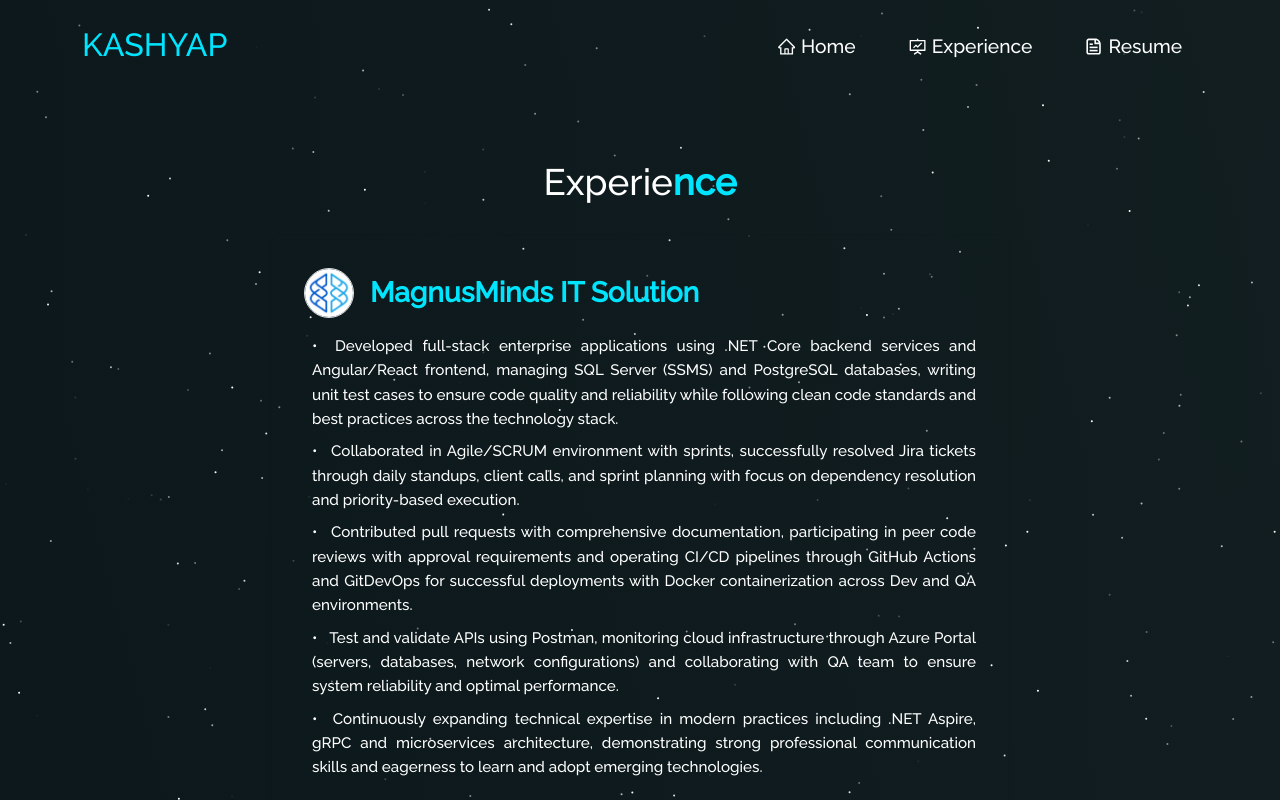
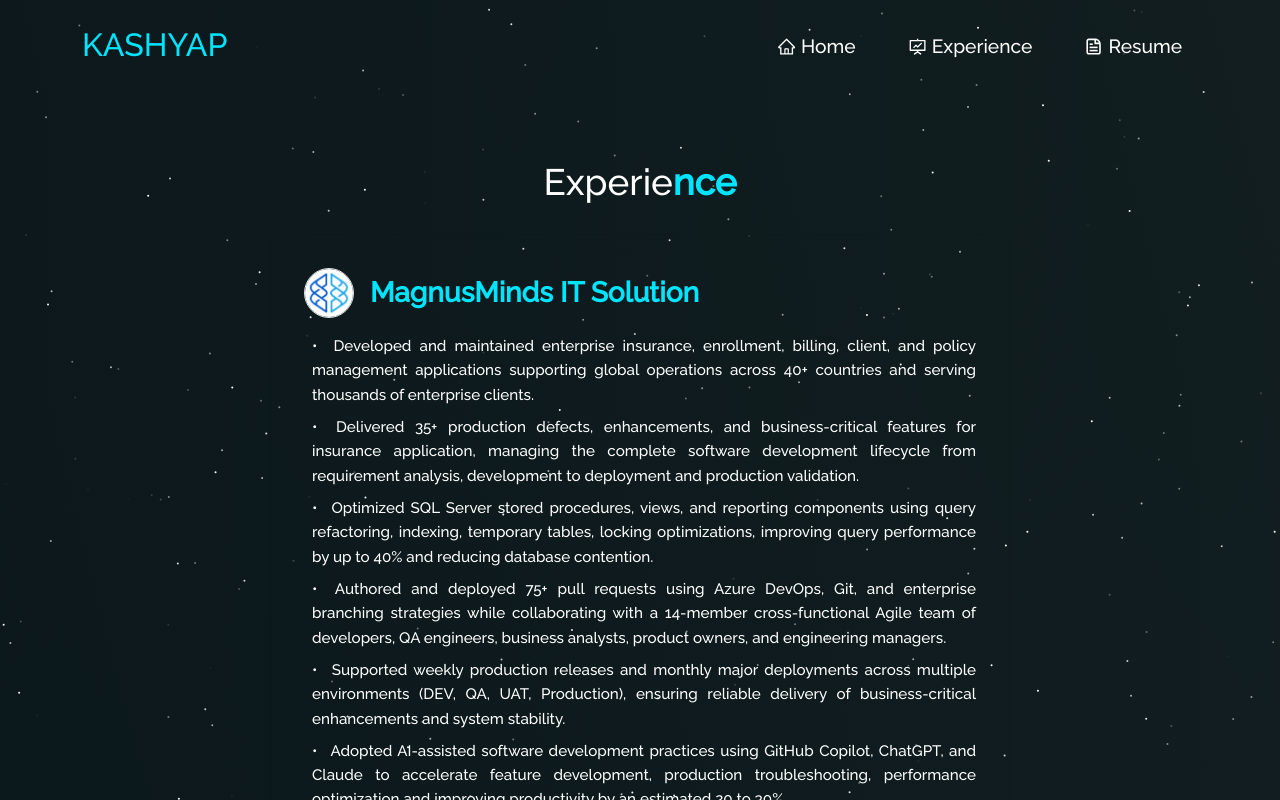
Before and after one commit to kashyap1807/kashyap_portfolio, a React (Create React App) app: page /experience in a window 1280 px wide. Shown: the top 800 px of the page. Built offline with nearby package versions, Linux system fonts and the light colour scheme.

Commit message:
Refactor code structure for improved readability and maintainability

```diff
--- a/src/components/About/Experience.js
+++ b/src/components/About/Experience.js
@@ -13,11 +13,12 @@ function Experience() {
       url: "https://www.magnusminds.net/",
       logo: magnusmindLogo,
       details: [
-        "Developed full-stack enterprise applications using .NET Core backend services and Angular/React frontend, managing SQL Server (SSMS) and PostgreSQL databases, writing unit test cases to ensure code quality and reliability while following clean code standards and best practices across the technology stack.",
-        "Collaborated in Agile/SCRUM environment with sprints, successfully resolved Jira tickets through daily standups, client calls, and sprint planning with focus on dependency resolution and priority-based execution.",
-        "Contributed pull requests with comprehensive documentation, participating in peer code reviews with approval requirements and operating CI/CD pipelines through GitHub Actions and GitDevOps for successful deployments with Docker containerization across Dev and QA environments.",
-        "Test and validate APIs using Postman, monitoring cloud infrastructure through Azure Portal (servers, databases, network configurations) and collaborating with QA team to ensure system reliability and optimal performance.",
-        "Continuously expanding technical expertise in modern practices including .NET Aspire, gRPC and microservices architecture, demonstrating strong professional communication skills and eagerness to learn and adopt emerging technologies.",
+        "Developed and maintained enterprise insurance, enrollment, billing, client, and policy management applications supporting global operations across 40+ countries and serving thousands of enterprise clients.",
+        "Delivered 35+ production defects, enhancements, and business-critical features for insurance application, managing the complete software development lifecycle from requirement analysis, development to deployment and production validation.",
+        "Optimized SQL Server stored procedures, views, and reporting components using query refactoring, indexing, temporary tables, locking optimizations, improving query performance by up to 40% and reducing database contention.",
+        "Authored and deployed 75+ pull requests using Azure DevOps, Git, and enterprise branching strategies while collaborating with a 14-member cross-functional Agile team of developers, QA engineers, business analysts, product owners, and engineering managers.",
+        "Supported weekly production releases and monthly major deployments across multiple environments (DEV, QA, UAT, Production), ensuring reliable delivery of business-critical enhancements and system stability.",
+        "Adopted AI-assisted software development practices using GitHub Copilot, ChatGPT, and Claude to accelerate feature development, production troubleshooting, performance optimization and improving productivity by an estimated 20 to 30%.",
       ],
     },
     {
@@ -25,7 +26,7 @@ function Experience() {
       url: "https://www.prudentcorporate.com/",
       logo: PruLogo,
       details: [
-        "Developed and maintained full-stack features and resolved bugs for FundzBazar, a production app serving 1.9+ million users, implementing comprehensive insurance modules that increased user engagement by 10%.",
+        "Implemented and enhanced full-stack features and resolved bugs for FundzBazar, a production app serving 1.9+ million users, implementing comprehensive insurance modules that increased user engagement by 10%.",
         "Architected 16+ custom reports with advanced filtering capabilities for PrudentPBD (MVC) & Admin (Desktop App), improving operational efficiency for 1000+ employees and reducing manual data processing time by 60%.",
         "Optimized database performance by implementing efficient stored procedures and query optimization, resulting in 50% faster page load and 30% reduction in server response time.",
         "Collaborated in agile sprints using ASP.NET Core, Angular, MVC, and SSMS, delivering 20+ features on schedule while maintaining a 95% code review approval rate.",
@@ -46,8 +47,10 @@ function Experience() {
       url: "https://www.tcs.com/",
       logo: TCSLogo,
       details: [
-        "Promoted TCS events, programs, and initiatives to students, and shared information and updates provided by TCS.",
-        "Acted as a bridge between students and TCS.",
+        "Promoted TCS events, programs, and initiatives to Bvm college students and the wider community.",
+        "Shared information and updates provided by TCS, keeping the audience informed.",
+        "Assisted in organizing and facilitating campus placement recruitment drives.",
+        "Acted as a bridge between Bvm students and TCS, addressing inquiries and fostering engagement.",
       ],
     },
   ];
--- a/src/components/Home/HireMe.js
+++ b/src/components/Home/HireMe.js
@@ -71,7 +71,7 @@ function HireMe() {
           e.target.style.color = "#00e5ff";
         }}
       >
-        Hire Me!
+        Connect With Me
       </Button>
 
       <Modal show={show} onHide={handleClose} centered>
--- a/src/components/Home/Home2.js
+++ b/src/components/Home/Home2.js
@@ -19,9 +19,9 @@ function Home2() {
             <p className="home-about-body">
               Result-Driven &nbsp;
               <i>
-                <b className="purple">Full-stack Developer</b> &nbsp;
+                <b className="purple">Software Engineer</b> &nbsp;
               </i>
-              with 2+ year of experience working on enterprise-level
+              with 2.5+ year of experience building on enterprise-scale
               applications using &nbsp;
               <i>
                 <b className="purple">
@@ -31,11 +31,11 @@ function Home2() {
               </i>
               <br />
               <br />
-              with a focus on microservices architecture, performance optimization,
-              and cloud infrastructure.
-              {/* <i>
-                <b className="purple"> Full stack Development. </b>
-              </i> */}
+              with a focus on microservices architecture, performance
+              optimization, cloud infrastructure and &nbsp;
+              <i>
+                <b className="purple"> AI-assisted development. </b>
+              </i>
               <br />
               <br />
               &nbsp;
--- a/src/components/Home/Type.js
+++ b/src/components/Home/Type.js
@@ -6,13 +6,15 @@ function Type() {
     <Typewriter
       options={{
         strings: [
-          "Full Stack Developer",
-          "Azure . . .",
-          "Microservices . . .",
-          "Agile . . .",
-          ".Net Core . . .",
-          "Angular . . .",
-          "SQL . . .",
+          "Full Stack Developer. . .",
+          "Software Engineer. . .",
+          "Azure. . .",
+          "Microservices. . .",
+          "Agile. . .",
+          ".Net Core. . .",
+          "Angular. . .",
+          "SQL. . .",
+          "AI-Assisted Developer. . .",
         ],
         autoStart: true,
         loop: true,
--- a/src/components/Resume/ResumeNew.js
+++ b/src/components/Resume/ResumeNew.js
@@ -2,7 +2,7 @@ import React, { useState, useEffect } from "react";
 import { Container, Row } from "react-bootstrap";
 import Button from "react-bootstrap/Button";
 import Particle from "../Particle";
-import pdf from "../../Assets/../Assets/Projects/Kashyap_Chudasama_Resume.pdf";
+import pdf from "../../Assets/../Assets/Projects/KashyapChudasama_Resume.pdf";
 import { AiOutlineDownload } from "react-icons/ai";
 import { Document, Page, pdfjs } from "react-pdf";
 import "react-pdf/dist/esm/Page/AnnotationLayer.css";
```
Also changed, not shown: 2 other files (tests, documents, lock files or other folders).
